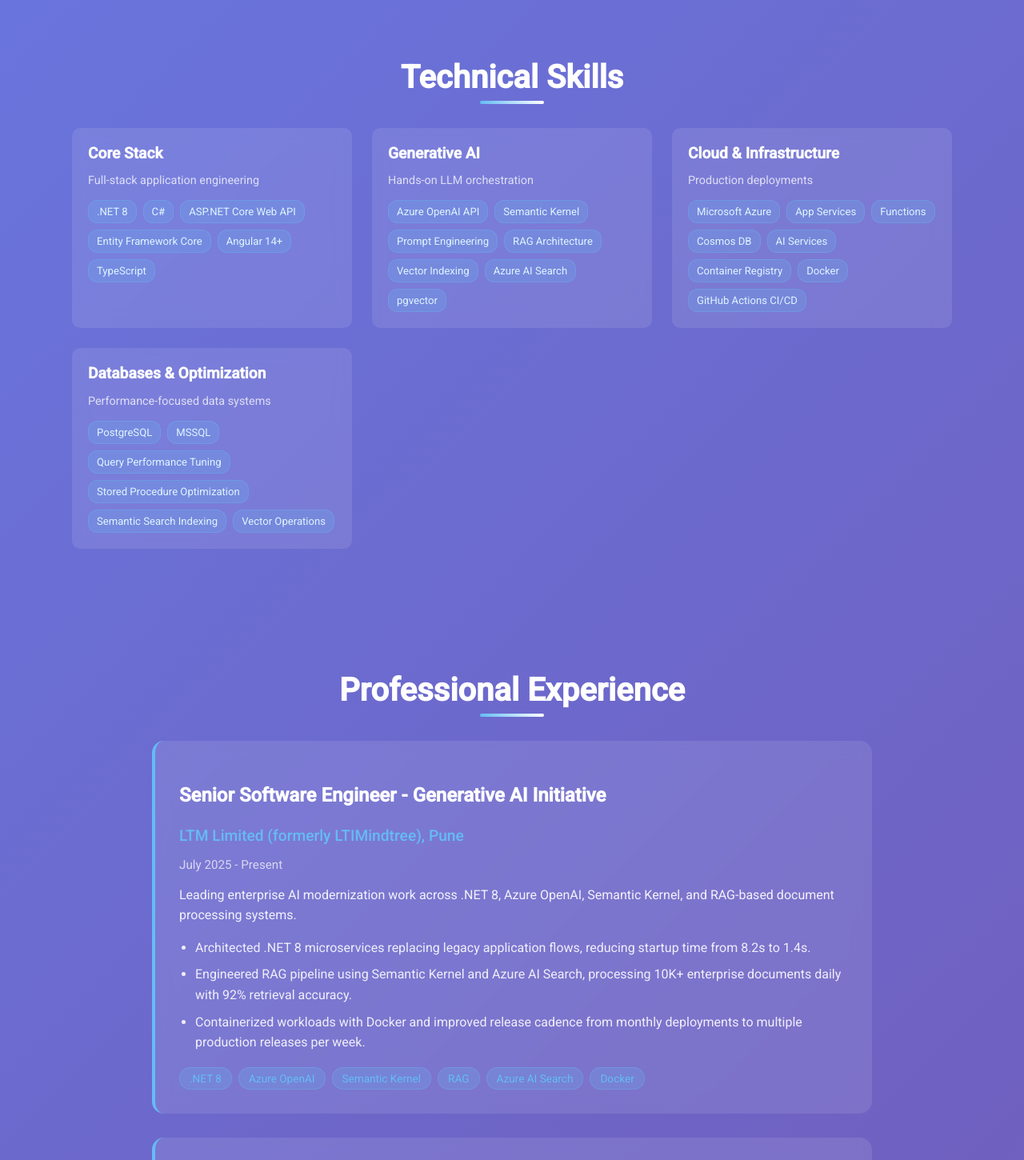
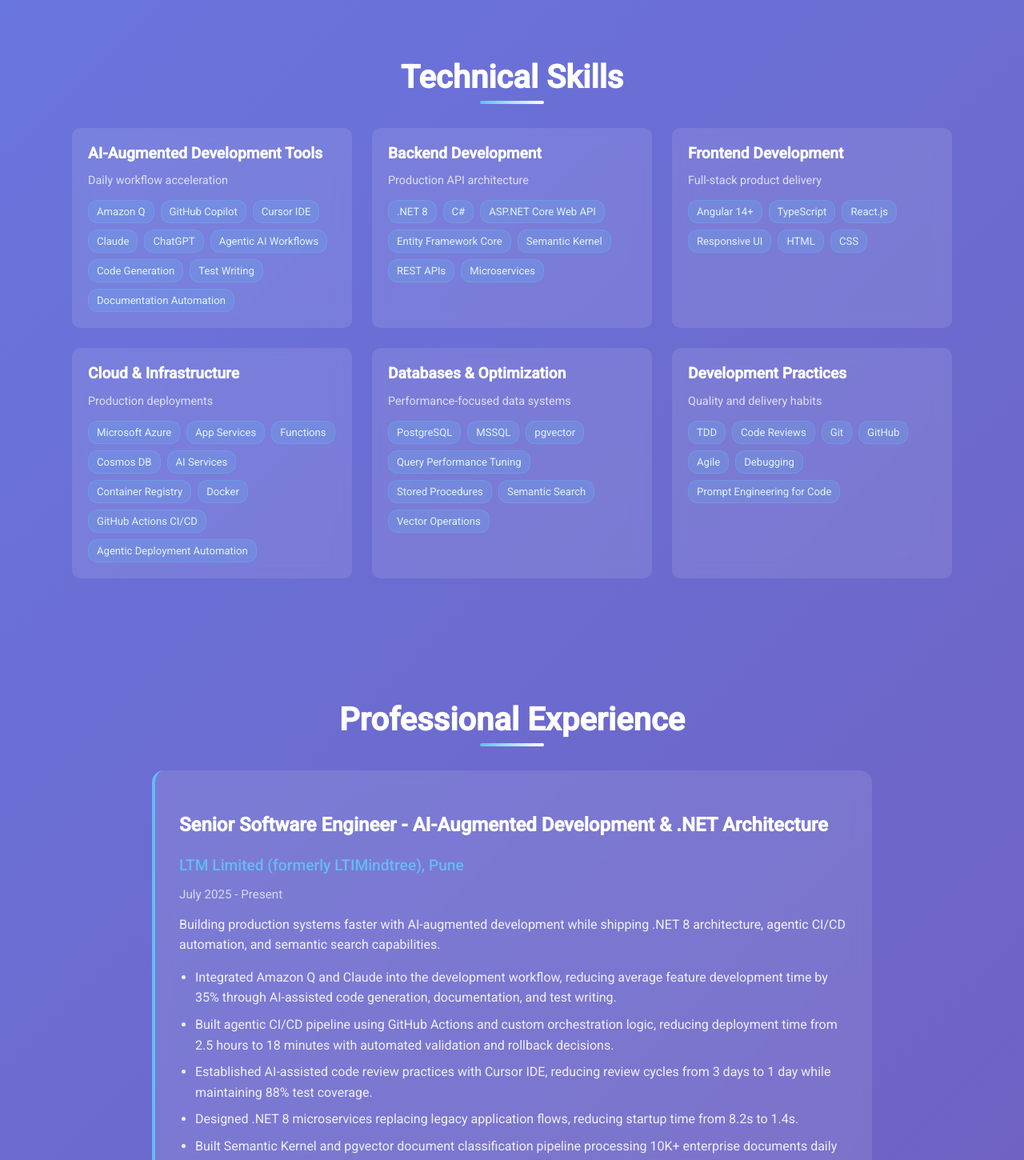
Before and after one commit to chetandeo/chetandeore.com, an Angular app: page /portfolio in a window 1280 px wide. Shown: the part 1330-2780 px from the top of the page at 80% size. Built offline with nearby package versions, Linux system fonts and the light colour scheme.

Commit message:
content updated

```diff
--- a/src/app/app-routing.module.ts
+++ b/src/app/app-routing.module.ts
@@ -10,9 +10,9 @@
     component: LandingPageComponent,
     data: {
       seo: {
-        title: 'Chetan Deore | Senior Software Engineer | .NET, Azure OpenAI, RAG',
-        description: 'Chetan Deore is a Senior Software Engineer in Pune specializing in .NET 8, Angular, Azure OpenAI, Semantic Kernel, RAG systems, Azure AI Search, PostgreSQL, and cloud-ready enterprise applications.',
-        keywords: 'Chetan Deore, Chetan Deore portfolio, Senior Software Engineer Pune, .NET 8 developer, Azure OpenAI engineer, RAG specialist, Semantic Kernel developer, Angular developer, C# developer',
+        title: 'Chetan Deore | Senior Software Engineer | .NET 8, AI-Augmented Development',
+        description: 'Chetan Deore is a Senior Software Engineer in Pune specializing in .NET 8, Angular, Azure, Amazon Q, GitHub Copilot, Cursor, Claude, agentic workflows, PostgreSQL, pgvector, and cloud-ready enterprise applications.',
+        keywords: 'Chetan Deore, Chetan Deore portfolio, Senior Software Engineer Pune, .NET 8 developer, AI augmented development, Amazon Q developer, GitHub Copilot, Cursor IDE, Claude, agentic workflows, Angular developer, C# developer',
         url: '/'
       }
     }
@@ -22,9 +22,9 @@
     component: PortfolioComponent,
     data: {
       seo: {
-        title: 'Portfolio | Chetan Deore | .NET 8, Generative AI, RAG Projects',
-        description: 'Explore Chetan Deore portfolio projects and experience across .NET 8, Azure OpenAI, Semantic Kernel, RAG architecture, Azure AI Search, Angular, PostgreSQL, MSSQL, Docker, and enterprise APIs.',
-        keywords: 'Chetan Deore projects, .NET 8 portfolio, Generative AI portfolio, RAG projects, Azure OpenAI projects, Semantic Kernel projects, Angular portfolio, PostgreSQL optimization',
+        title: 'Portfolio | Chetan Deore | .NET 8, AI Tools, Agentic Workflows',
+        description: 'Explore Chetan Deore portfolio projects and experience across .NET 8, Amazon Q, GitHub Copilot, Cursor, Claude, agentic CI/CD, Angular, PostgreSQL, MSSQL, pgvector, Docker, and enterprise APIs.',
+        keywords: 'Chetan Deore projects, .NET 8 portfolio, AI augmented development portfolio, Amazon Q projects, GitHub Copilot, Cursor IDE, Claude, agentic workflows, Angular portfolio, PostgreSQL optimization, pgvector',
         url: '/portfolio'
       }
     }
@@ -34,9 +34,9 @@
     component: ContactComponent,
     data: {
       seo: {
-        title: 'Contact Chetan Deore | Senior .NET and Generative AI Engineer',
-        description: 'Contact Chetan Deore for senior software engineering roles, .NET full-stack development, Azure OpenAI integrations, RAG implementation, Angular applications, and enterprise software modernization.',
-        keywords: 'Contact Chetan Deore, hire .NET developer Pune, hire Azure OpenAI engineer, senior software engineer contact, RAG implementation consultant, Angular developer Pune',
+        title: 'Contact Chetan Deore | Senior .NET and AI-Augmented Engineer',
+        description: 'Contact Chetan Deore for senior software engineering roles, .NET full-stack development, AI-augmented delivery workflows, agentic CI/CD automation, Angular applications, and enterprise software modernization.',
+        keywords: 'Contact Chetan Deore, hire .NET developer Pune, AI augmented engineer, senior software engineer contact, agentic workflows, GitHub Copilot developer, Angular developer Pune',
         url: '/contact'
       }
     }
--- a/src/app/app.component.html
+++ b/src/app/app.component.html
@@ -41,7 +41,7 @@
       <div class="footer-content">
         <div class="footer-section">
           <h3>Chetan Deore</h3>
-          <p>Senior Software Engineer specializing in .NET 8+, Azure, Generative AI, and RAG systems.</p>
+          <p>Senior Software Engineer specializing in .NET 8+, Angular, Azure, AI-augmented development, and agentic delivery workflows.</p>
           <div class="social-links">
             <a href="https://www.linkedin.com/in/cdeore/" target="_blank" rel="noopener noreferrer">
               <i class="fab fa-linkedin"></i>
@@ -68,8 +68,8 @@
           <h4>Technologies</h4>
           <ul>
             <li>.NET 8</li>
-            <li>Azure OpenAI</li>
-            <li>Semantic Kernel</li>
+            <li>Amazon Q</li>
+            <li>GitHub Copilot</li>
             <li>Angular 14+</li>
           </ul>
         </div>
--- a/src/app/contact/contact.component.html
+++ b/src/app/contact/contact.component.html
@@ -3,7 +3,7 @@
   <section class="contact-header">
     <div class="container">
       <h1 class="section-title">Get In Touch</h1>
-      <p class="section-subtitle">Senior .NET, Azure, and Generative AI engineering opportunities</p>
+      <p class="section-subtitle">Senior .NET, Azure, Angular, and AI-augmented engineering opportunities</p>
     </div>
   </section>
 
@@ -16,8 +16,8 @@
         <div class="contact-info">
           <h2>Contact Information</h2>
           <p class="info-description">
-            Reach out for senior software engineering roles, AI modernization work,
-            RAG implementation, Azure integrations, or full-stack .NET product development.
+            Reach out for senior software engineering roles, AI-augmented delivery workflows,
+            Azure integrations, agentic CI/CD automation, or full-stack .NET product development.
           </p>
 
           <div class="info-cards">
@@ -121,7 +121,7 @@
       <div class="availability-card">
         <i class="fas fa-briefcase"></i>
         <h3>Available for Opportunities</h3>
-        <p>Currently open to senior engineering opportunities focused on .NET, Azure, Angular, and Generative AI systems.</p>
+        <p>Currently open to senior engineering opportunities focused on .NET, Azure, Angular, AI developer tools, and agentic workflows.</p>
       </div>
     </div>
   </section>
--- a/src/app/landing-page/landing-page.component.html
+++ b/src/app/landing-page/landing-page.component.html
@@ -6,9 +6,10 @@
         <h1>Senior Software Engineer</h1>
       </div>
       <p class="text">
-        .NET 8+ full-stack engineer specializing in Generative AI, RAG systems, Azure OpenAI,
-        Semantic Kernel, Angular, and production-grade APIs. I build document intelligence
-        and enterprise web platforms with measurable performance, uptime, and business impact.
+        .NET 8+ full-stack engineer shipping production systems faster with Amazon Q,
+        GitHub Copilot, Cursor, Claude, and agentic workflows. I build Angular and .NET
+        platforms, Azure-ready APIs, semantic document pipelines, and automated delivery flows
+        with measurable performance, uptime, and quality impact.
       </p>
       <div class="cta">
         <a routerLink="/portfolio" class="btn">View My Work</a>
@@ -17,7 +18,7 @@
     </div>
 
     <div class="right">
-      <img src="../assets/headshot.png" alt="Chetan Deore, Senior Software Engineer specializing in .NET, Azure OpenAI, and RAG systems" class="person" />
+      <img src="../assets/headshot.png" alt="Chetan Deore, Senior Software Engineer specializing in .NET full-stack and AI-augmented development" class="person" />
     </div>
   </div>
 </div>
--- a/src/app/portfolio/portfolio.component.scss
+++ b/src/app/portfolio/portfolio.component.scss
@@ -275,13 +275,13 @@
         line-height: 1.6;
         color: rgba(255, 255, 255, 0.85);
         margin-bottom: 15px;
-        min-height: 88px;
+        min-height: 76px;
       }
 
       .project-highlights {
         padding-left: 18px;
         margin: 0 0 15px;
-        min-height: 190px;
+        min-height: 300px;
 
         li {
           color: rgba(255, 255, 255, 0.86);
--- a/src/app/portfolio/portfolio.component.ts
+++ b/src/app/portfolio/portfolio.component.ts
@@ -40,60 +40,75 @@
 export class PortfolioComponent implements OnInit {
 
   impactMetrics = [
-    '10K+ documents/day processed through AI-powered RAG pipelines',
-    '92% retrieval accuracy across enterprise document workflows',
+    '35% faster feature delivery using Amazon Q, Claude, Copilot, and Cursor',
+    '86% faster deployment flow through agentic CI/CD validation and rollback automation',
+    '88% test coverage maintained with AI-assisted test writing and review workflows',
     '99.2% API uptime across production services',
     '5M+ transactions/month supported by full-stack .NET applications',
-    '3 junior engineers mentored on Generative AI integration'
+    '10K+ documents/day processed through Semantic Kernel and pgvector pipelines'
   ];
 
   skills: SkillGroup[] = [
     {
-      title: 'Core Stack',
-      subtitle: 'Full-stack application engineering',
-      skills: ['.NET 8', 'C#', 'ASP.NET Core Web API', 'Entity Framework Core', 'Angular 14+', 'TypeScript']
+      title: 'AI-Augmented Development Tools',
+      subtitle: 'Daily workflow acceleration',
+      skills: ['Amazon Q', 'GitHub Copilot', 'Cursor IDE', 'Claude', 'ChatGPT', 'Agentic AI Workflows', 'Code Generation', 'Test Writing', 'Documentation Automation']
     },
     {
-      title: 'Generative AI',
-      subtitle: 'Hands-on LLM orchestration',
-      skills: ['Azure OpenAI API', 'Semantic Kernel', 'Prompt Engineering', 'RAG Architecture', 'Vector Indexing', 'Azure AI Search', 'pgvector']
+      title: 'Backend Development',
+      subtitle: 'Production API architecture',
+      skills: ['.NET 8', 'C#', 'ASP.NET Core Web API', 'Entity Framework Core', 'Semantic Kernel', 'REST APIs', 'Microservices']
+    },
+    {
+      title: 'Frontend Development',
+      subtitle: 'Full-stack product delivery',
+      skills: ['Angular 14+', 'TypeScript', 'React.js', 'Responsive UI', 'HTML', 'CSS']
     },
     {
       title: 'Cloud & Infrastructure',
       subtitle: 'Production deployments',
-      skills: ['Microsoft Azure', 'App Services', 'Functions', 'Cosmos DB', 'AI Services', 'Container Registry', 'Docker', 'GitHub Actions CI/CD']
+      skills: ['Microsoft Azure', 'App Services', 'Functions', 'Cosmos DB', 'AI Services', 'Container Registry', 'Docker', 'GitHub Actions CI/CD', 'Agentic Deployment Automation']
     },
     {
       title: 'Databases & Optimization',
       subtitle: 'Performance-focused data systems',
-      skills: ['PostgreSQL', 'MSSQL', 'Query Performance Tuning', 'Stored Procedure Optimization', 'Semantic Search Indexing', 'Vector Operations']
+      skills: ['PostgreSQL', 'MSSQL', 'pgvector', 'Query Performance Tuning', 'Stored Procedures', 'Semantic Search', 'Vector Operations']
+    },
+    {
+      title: 'Development Practices',
+      subtitle: 'Quality and delivery habits',
+      skills: ['TDD', 'Code Reviews', 'Git', 'GitHub', 'Agile', 'Debugging', 'Prompt Engineering for Code']
     }
   ];
 
   experiences: Experience[] = [
     {
       company: 'LTM Limited (formerly LTIMindtree), Pune',
-      position: 'Senior Software Engineer - Generative AI Initiative',
+      position: 'Senior Software Engineer - AI-Augmented Development & .NET Architecture',
       duration: 'July 2025 - Present',
-      description: 'Leading enterprise AI modernization work across .NET 8, Azure OpenAI, Semantic Kernel, and RAG-based document processing systems.',
+      description: 'Building production systems faster with AI-augmented development while shipping .NET 8 architecture, agentic CI/CD automation, and semantic search capabilities.',
       highlights: [
-        'Architected .NET 8 microservices replacing legacy application flows, reducing startup time from 8.2s to 1.4s.',
-        'Engineered RAG pipeline using Semantic Kernel and Azure AI Search, processing 10K+ enterprise documents daily with 92% retrieval accuracy.',
-        'Containerized workloads with Docker and improved release cadence from monthly deployments to multiple production releases per week.'
+        'Integrated Amazon Q and Claude into the development workflow, reducing average feature development time by 35% through AI-assisted code generation, documentation, and test writing.',
+        'Built agentic CI/CD pipeline using GitHub Actions and custom orchestration logic, reducing deployment time from 2.5 hours to 18 minutes with automated validation and rollback decisions.',
+        'Established AI-assisted code review practices with Cursor IDE, reducing review cycles from 3 days to 1 day while maintaining 88% test coverage.',
+        'Designed .NET 8 microservices replacing legacy application flows, reducing startup time from 8.2s to 1.4s.',
+        'Built Semantic Kernel and pgvector document classification pipeline processing 10K+ enterprise documents daily with 92% accuracy.'
       ],
-      technologies: ['.NET 8', 'Azure OpenAI', 'Semantic Kernel', 'RAG', 'Azure AI Search', 'Docker']
+      technologies: ['.NET 8', 'Amazon Q', 'Claude', 'Cursor IDE', 'GitHub Actions', 'Semantic Kernel', 'pgvector', 'Docker']
     },
     {
       company: '12th Wonder LLC',
       position: 'Software Engineer',
-      duration: '2022 - 2025',
-      description: 'Built and maintained production full-stack systems using .NET Core, Angular, MSSQL, and PostgreSQL for product and service-based platforms.',
+      duration: 'April 2022 - June 2025',
+      description: 'Built production full-stack systems for automation and digitization platforms using .NET Core, Angular, MSSQL, PostgreSQL, and AI-enhanced delivery practices.',
       highlights: [
-        'Developed RESTful APIs and Angular workflows supporting test lifecycle and B2B lead generation operations.',
-        'Optimized MSSQL and PostgreSQL stored procedures, reducing high-volume query latency across reporting and retrieval flows.',
-        'Implemented file handling and API integration layers for document-heavy enterprise workflows.'
+        'Accelerated feature velocity with GitHub Copilot for boilerplate generation and Claude for architectural problem-solving, reducing average PR cycle time by 45%.',
+        'Automated test generation using AI tools, increasing unit test coverage from 62% to 88% in 3 months and reducing production bugs by 35%.',
+        'Delivered 12 major features for a B2B lead generation platform using .NET Core, Entity Framework, Angular 14+, and PostgreSQL while maintaining 99.2% uptime.',
+        'Improved data query performance by 60% through indexing, stored procedure optimization, and pgvector integration for semantic search.',
+        'Built metadata-driven payload mapping for 8+ third-party data sources with 99.8% request success rate.'
       ],
-      technologies: ['.NET Core', 'Angular', 'PostgreSQL', 'MSSQL', 'REST APIs', 'Entity Framework']
+      technologies: ['.NET Core', 'Angular 14+', 'PostgreSQL', 'MSSQL', 'pgvector', 'GitHub Copilot', 'Claude', 'Entity Framework']
     }
   ];
 
@@ -104,41 +119,47 @@
       highlights: [
         'Architected API layer for product test lifecycle management serving 200+ QA engineers.',
         'Optimized MSSQL stored procedures reducing query latency by 45% from 1.8s to 1.0s.',
-        'Designed reporting pipeline processing 5K+ test runs per day.'
+        'Designed reporting pipeline processing 5K+ test runs per day.',
+        'Used Amazon Q to accelerate unit test generation, compressing test automation work from 2 weeks to 4 days.',
+        'Reduced bug report resolution time by 3 days through intelligent categorization logic.'
       ],
-      impact: 'Shipped v2.0 on time with 99.1% API uptime across a 3-month release cycle.',
-      technologies: ['.NET Web API', 'C#', 'MSSQL', 'Stored Procedures', 'Reporting']
+      impact: 'Shipped v2.0 on time with 99.1% API uptime and improved QA team productivity by 40%.',
+      technologies: ['.NET Web API', 'C#', 'MSSQL', 'GitHub Actions', 'Amazon Q', 'Stored Procedures']
     },
     {
       title: 'TechConnectr',
       description: 'B2B lead generation orchestration platform with document ingestion, payload mapping, and semantic retrieval workflows.',
       highlights: [
         'Implemented file processing layer handling 50K+ documents per month across PDF, DOCX, and CSV inputs.',
+        'Used Claude to shape the document embedding strategy and GitHub Copilot to accelerate parsing logic development.',
         'Optimized PostgreSQL queries reducing lead retrieval time by 60% from 2.1s to 0.9s.',
-        'Created intelligent payload mapping that reduced integration errors from 12% to 1.3%.'
+        'Created intelligent payload mapping that reduced integration errors from 12% to 1.3%.',
+        'Built agentic validation flow with custom orchestration logic and AI-generated test cases.'
       ],
       impact: 'Enabled sales teams to onboard 3 new lead sources in Q2 and support ARR growth.',
-      technologies: ['.NET Core MVC', 'PostgreSQL', 'Document Processing', 'API Integration', 'Semantic Search']
+      technologies: ['.NET Core MVC', 'PostgreSQL', 'pgvector', 'Claude', 'GitHub Copilot', 'Docker', 'GitHub Actions']
     },
     {
-      title: 'AI Document Processing System',
-      description: 'Enterprise RAG system integrating Azure OpenAI, Semantic Kernel, vector search, and .NET services.',
+      title: 'Agentic CI/CD Automation',
+      description: 'Deployment orchestration workflow using GitHub Actions and custom validation logic for faster, safer production releases.',
       highlights: [
-        'Designed retrieval pipeline for 10K+ enterprise documents processed daily.',
-        'Improved answer relevance against keyword search baselines through semantic indexing.',
-        'Integrated prompt orchestration, vector retrieval, and service APIs into production workflows.'
+        'Automated deployment validation, health checks, and rollback decisions to remove manual release gates.',
+        'Reduced deployment time from 2.5 hours to 18 minutes across production release workflows.',
+        'Documented the workflow with AI-assisted runbooks and generated regression test cases.'
       ],
-      impact: 'Delivered 92% retrieval accuracy for enterprise knowledge workflows.',
-      technologies: ['Azure OpenAI', 'Semantic Kernel', 'RAG', 'Azure AI Search', '.NET 8']
+      impact: 'Improved release speed by 86% while keeping deployment decisions observable and repeatable.',
+      technologies: ['GitHub Actions', 'Agentic Workflows', '.NET 8', 'Docker', 'Claude', 'Amazon Q']
     }
   ];
 
   certifications = [
-    'Azure AI Engineer Associate (AI-102) - Exam scheduled Q3 2026',
     'Microsoft Certified: Azure Developer Associate (AZ-204) - 2024',
     'Microsoft Certified: Azure Fundamentals (AZ-900) - 2023',
-    'Angular 14+ - Complete course plus 3 production projects',
-    'C# Advanced Patterns - Applied through production .NET development'
+    'GitHub Copilot Workshop - GitHub Skills, 2024',
+    'Prompt Engineering for Code Generation - Udemy, 2024',
+    'Advanced .NET 8 Patterns & Async Design - Pluralsight, 2025',
+    'Azure AI Engineer Associate (AI-102) - Exam scheduled Q3 2026',
+    'Agentic AI Workflows & Orchestration - Custom project-based learning'
   ];
 
   education: Education[] = [
--- a/src/app/seo.service.ts
+++ b/src/app/seo.service.ts
@@ -107,12 +107,17 @@
             'ASP.NET Core Web API',
             'Angular',
             'TypeScript',
-            'Azure OpenAI',
+            'Amazon Q',
+            'GitHub Copilot',
+            'Cursor IDE',
+            'Claude',
+            'ChatGPT',
+            'AI-Augmented Development',
+            'Agentic AI Workflows',
             'Semantic Kernel',
-            'Retrieval-Augmented Generation',
-            'RAG Architecture',
-            'Azure AI Search',
+            'Microsoft Azure',
             'PostgreSQL',
+            'pgvector',
             'MSSQL',
             'Docker',
             'GitHub Actions'
@@ -132,7 +137,7 @@
           '@id': `${this.siteUrl}/#website`,
           name: 'Chetan Deore Portfolio',
           url: this.siteUrl,
-          description: 'Portfolio of Chetan Deore, Senior Software Engineer specializing in .NET, Azure, Generative AI, RAG systems, and Angular.',
+          description: 'Portfolio of Chetan Deore, Senior Software Engineer specializing in .NET, Angular, Azure, AI-augmented development tools, and agentic delivery workflows.',
           inLanguage: 'en-IN',
           publisher: {
             '@id': `${this.siteUrl}/#chetan-deore`
--- a/src/index.html
+++ b/src/index.html
@@ -2,24 +2,24 @@
 <html lang="en">
 <head>
   <meta charset="utf-8">
-  <title>Chetan Deore | Senior Software Engineer | .NET, Azure OpenAI, RAG</title>
+  <title>Chetan Deore | Senior Software Engineer | .NET 8, AI-Augmented Development</title>
   <base href="/">
   <meta name="viewport" content="width=device-width, initial-scale=1">
-  <meta name="description" content="Chetan Deore is a Senior Software Engineer in Pune specializing in .NET 8, Angular, Azure OpenAI, Semantic Kernel, RAG systems, Azure AI Search, PostgreSQL, and enterprise APIs.">
-  <meta name="keywords" content="Chetan Deore, Senior Software Engineer, .NET 8, C#, Angular, Azure OpenAI, Semantic Kernel, RAG, Azure AI Search, PostgreSQL, MSSQL, Docker, Pune">
+  <meta name="description" content="Chetan Deore is a Senior Software Engineer in Pune specializing in .NET 8, Angular, Azure, Amazon Q, GitHub Copilot, Cursor, Claude, agentic workflows, PostgreSQL, pgvector, and enterprise APIs.">
+  <meta name="keywords" content="Chetan Deore, Senior Software Engineer, .NET 8, C#, Angular, Amazon Q, GitHub Copilot, Cursor IDE, Claude, AI-augmented development, agentic workflows, PostgreSQL, MSSQL, Docker, Pune">
   <meta name="author" content="Chetan Deore">
   <meta name="robots" content="index, follow">
   <meta name="theme-color" content="#667eea">
   <link rel="canonical" href="https://chetandeo.in/">
   <meta property="og:type" content="website">
   <meta property="og:site_name" content="Chetan Deore Portfolio">
-  <meta property="og:title" content="Chetan Deore | Senior Software Engineer | .NET, Azure OpenAI, RAG">
-  <meta property="og:description" content="Portfolio of Chetan Deore, Senior Software Engineer specializing in .NET 8, Azure OpenAI, Semantic Kernel, RAG systems, Angular, and enterprise APIs.">
+  <meta property="og:title" content="Chetan Deore | Senior Software Engineer | .NET 8, AI-Augmented Development">
+  <meta property="og:description" content="Portfolio of Chetan Deore, Senior Software Engineer specializing in .NET 8, Angular, Azure, Amazon Q, GitHub Copilot, Cursor, Claude, and agentic workflows.">
   <meta property="og:url" content="https://chetandeo.in/">
   <meta property="og:image" content="https://chetandeo.in/assets/headshot.png">
   <meta name="twitter:card" content="summary_large_image">
-  <meta name="twitter:title" content="Chetan Deore | Senior Software Engineer | .NET, Azure OpenAI, RAG">
-  <meta name="twitter:description" content="Senior Software Engineer specializing in .NET 8, Azure OpenAI, Semantic Kernel, RAG systems, Angular, and enterprise APIs.">
+  <meta name="twitter:title" content="Chetan Deore | Senior Software Engineer | .NET 8, AI-Augmented Development">
+  <meta name="twitter:description" content="Senior Software Engineer specializing in .NET 8, Angular, Azure, Amazon Q, GitHub Copilot, Cursor, Claude, and agentic workflows.">
   <meta name="twitter:image" content="https://chetandeo.in/assets/headshot.png">
   <link rel="apple-touch-icon" sizes="180x180" href="assets/apple-touch-icon.png">
   <link rel="icon" type="image/png" sizes="32x32" href="assets/favicon-32x32.png">
@@ -53,12 +53,17 @@
             "C#",
             "ASP.NET Core Web API",
             "Angular",
-            "Azure OpenAI",
+            "Amazon Q",
+            "GitHub Copilot",
+            "Cursor IDE",
+            "Claude",
+            "ChatGPT",
+            "AI-Augmented Development",
+            "Agentic AI Workflows",
+            "Microsoft Azure",
             "Semantic Kernel",
-            "Retrieval-Augmented Generation",
-            "RAG Architecture",
-            "Azure AI Search",
             "PostgreSQL",
+            "pgvector",
             "Docker"
           ],
           "sameAs": [
@@ -72,7 +77,7 @@
           "@id": "https://chetandeo.in/#website",
           "name": "Chetan Deore Portfolio",
           "url": "https://chetandeo.in/",
-          "description": "Portfolio of Chetan Deore, Senior Software Engineer specializing in .NET, Azure OpenAI, RAG systems, Angular, and enterprise APIs.",
+          "description": "Portfolio of Chetan Deore, Senior Software Engineer specializing in .NET, Angular, Azure, AI-augmented development tools, and agentic delivery workflows.",
           "publisher": {
             "@id": "https://chetandeo.in/#chetan-deore"
           }
```
Also changed, not shown: src/app/portfolio/portfolio.component.html (+7 -7 lines).
